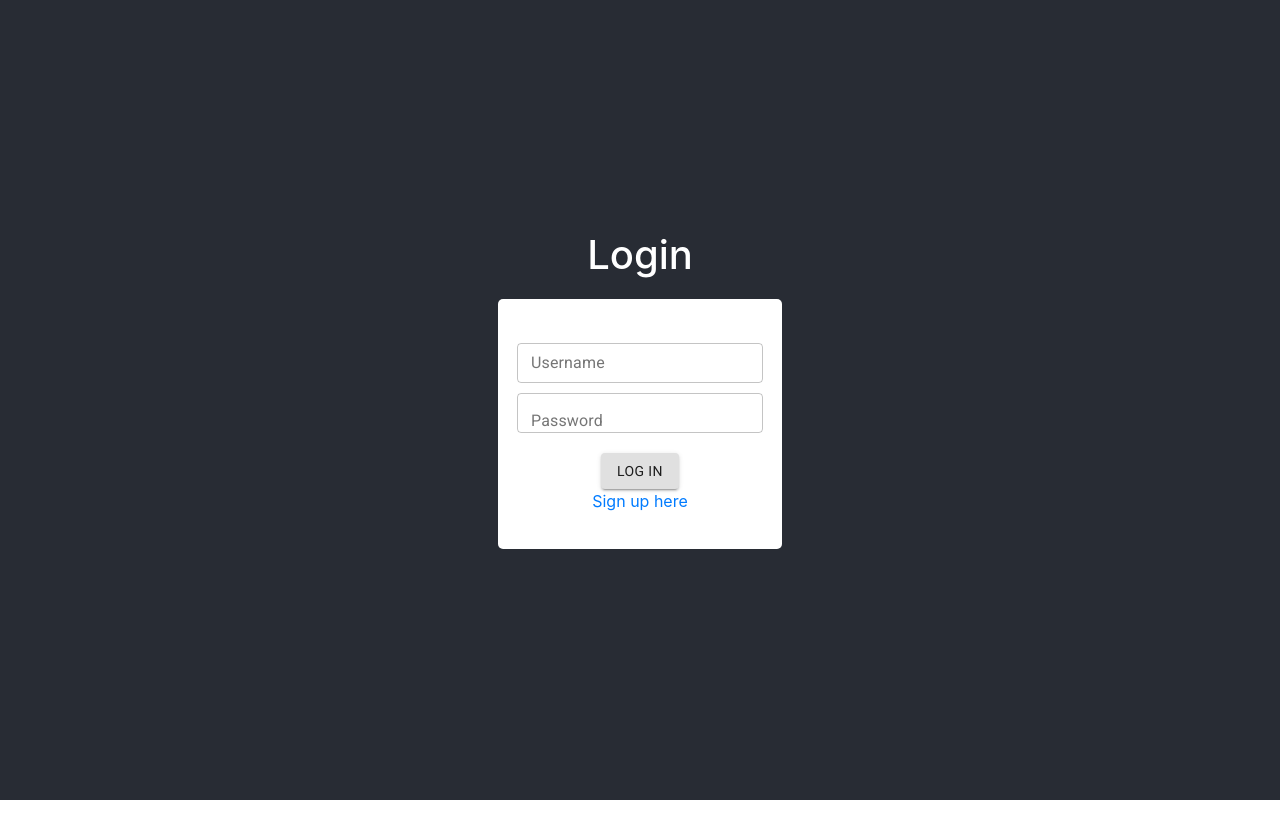
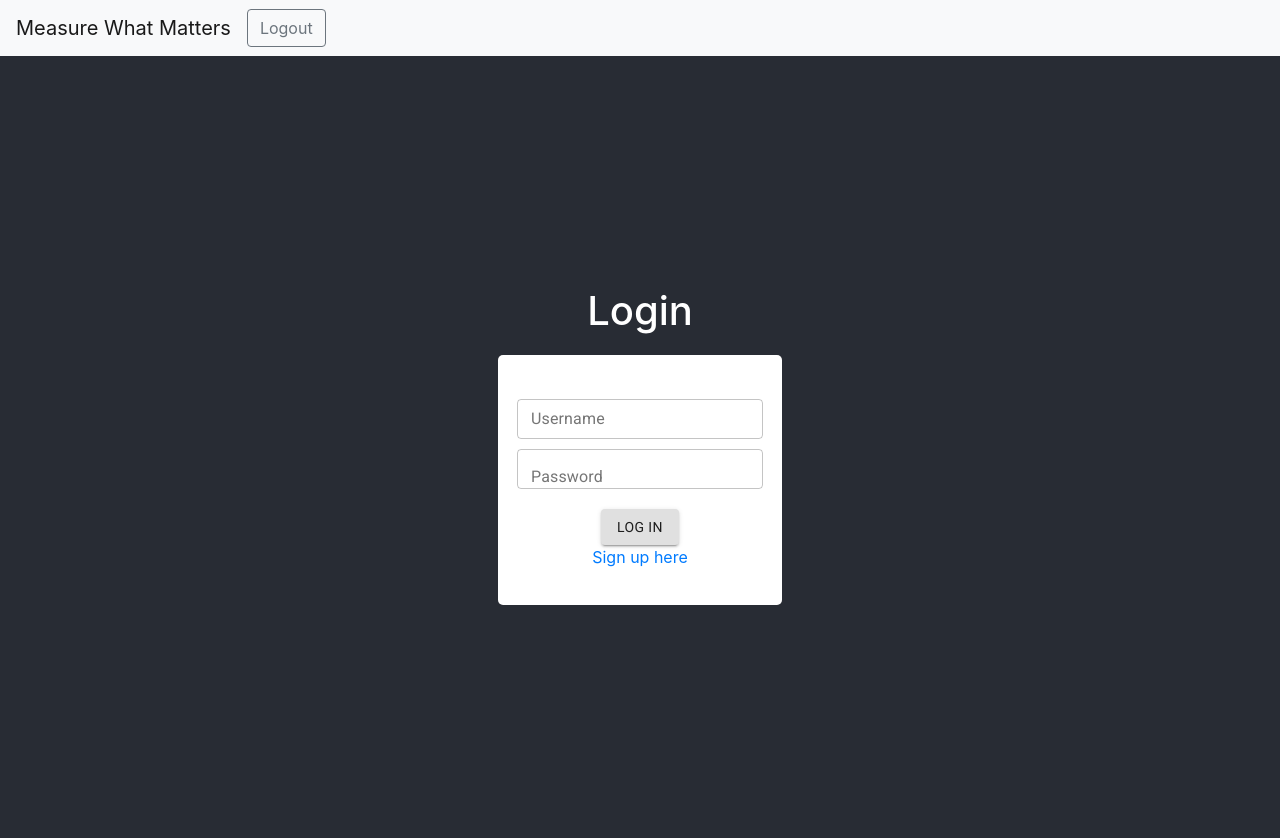
Before and after one commit to TaylorZowtuk/measure-what-matters, a React (Create React App) app in the folder frontend/: page / in a window 1280 px wide. Shown: the top 838 px of the page. Before the commit the page ends 800 px from the top, so only its background shows below. Built offline with nearby package versions, Linux system fonts and the light colour scheme.

Commit message:
add navbar to page

```diff
--- a/frontend/src/index.tsx
+++ b/frontend/src/index.tsx
@@ -5,6 +5,7 @@ import "./index.css";
 import App from "./App";
 import { BrowserRouter } from "react-router-dom";
 import * as serviceWorker from "./serviceWorker";
+import AppNavbar from "./components/AppNavbar";
 
 ReactDOM.render(
   <BrowserRouter>
@@ -14,6 +15,7 @@ ReactDOM.render(
       integrity="sha384-9aIt2nRpC12Uk9gS9baDl411NQApFmC26EwAOH8WgZl5MYYxFfc+NcPb1dKGj7Sk"
       crossOrigin="anonymous"
     />
+    <AppNavbar />
     <App /> {/* The various pages will be displayed by the `Main` component. */}
   </BrowserRouter>,
   document.getElementById("root")
```
